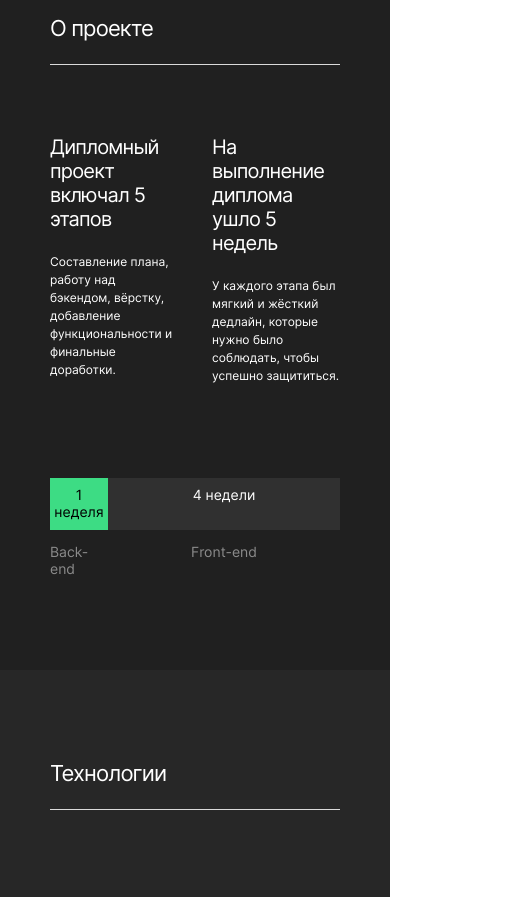
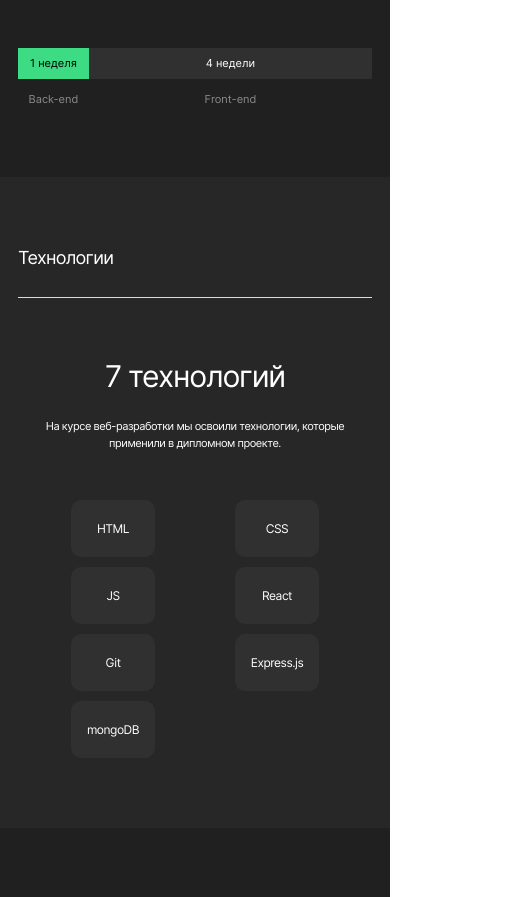
Before and after one commit to KseniiaDzhigun/movies-explorer-frontend, a React (Create React App) app: page / in a window 390 px wide. Shown: the part 1100-1997 px from the top of the page, 506 px wide, since content can reach past the window. Built offline with nearby package versions, Linux system fonts and the light colour scheme.

Commit message:
feat: main all sizes adaptive

```diff
--- a/src/components/AboutMe/AboutMe.css
+++ b/src/components/AboutMe/AboutMe.css
@@ -99,7 +99,27 @@
     }
 }
 
-@media screen and (max-width: 320px) {
+@media screen and (max-width: 604px) {
+    .me__info {
+        gap: 30px;
+    }
+
+    .me__name {
+        font-size: 30px;
+        line-height: 1.2;
+    }
+
+    .me__job-age {
+        font-size: 11px;
+    }
+
+    .me__detailed {
+        font-size: 11px;
+        line-height: 1.45;
+    }
+}
+
+@media screen and (max-width: 532px) {
     .me {
         margin: 0 14px;
         padding: 69px 0 0;
@@ -120,18 +140,10 @@
 
     .me__name {
         margin: 0 0 20px;
-        font-size: 30px;
-        line-height: 1.2;
-    }
-
-    .me__job-age {
-        font-size: 11px;
     }
 
     .me__detailed {
         margin: 20px 0 40px;
-        font-size: 11px;
-        line-height: 1.45;
     }
 
     .me__avatar {
--- a/src/components/AboutProject/AboutProject.css
+++ b/src/components/AboutProject/AboutProject.css
@@ -94,7 +94,14 @@
 
 }
 
-@media screen and (max-width: 320px) {
+@media screen and (max-width: 571px) {
+    .project__subtitle {
+        font-size: 18px;
+        line-height: 1.22;
+    }
+}
+
+@media screen and (max-width: 532px) {
     .project {
         margin: 0 18px;
         padding: 70px 0 67px;
@@ -113,8 +120,6 @@
 
     .project__subtitle {
         margin: 0 0 16px;
-        font-size: 18px;
-        line-height: 1.22;
     }
 
     .project__text {
--- a/src/components/Footer/Footer.css
+++ b/src/components/Footer/Footer.css
@@ -57,12 +57,12 @@
     }
 }
 
-@media screen and (max-width: 320px) {
+@media screen and (max-width: 532px) {
     .footer {
         margin: 0 10px;
         font-size: 12px;
         line-height: 1.25;
-        padding: 64px 0 20px;
+        padding: 67px 0 20px;
     }
 
     .footer__info {
--- a/src/components/Header/Header.css
+++ b/src/components/Header/Header.css
@@ -29,7 +29,7 @@
     }
 }
 
-@media screen and (max-width: 320px) {
+@media screen and (max-width: 532px) {
     .header {
         margin: 0 14px;
     }
--- a/src/components/Navigation/Navigation.css
+++ b/src/components/Navigation/Navigation.css
@@ -70,7 +70,7 @@
     padding: 9px 20px;
 }
 
-@media screen and (max-width: 320px) {
+@media screen and (max-width: 532px) {
     .nav__links_sign {
         gap: 14px;
     }
--- a/src/components/Portfolio/Portfolio.css
+++ b/src/components/Portfolio/Portfolio.css
@@ -42,7 +42,7 @@
     font-size: 30px;
     line-height: 1.67;
     letter-spacing: -0.04em;
-    padding-bottom: 17px;
+    padding-bottom: 16px;
 }
 
 .portfolio__link:hover {
@@ -70,7 +70,7 @@
     }
 }
 
-@media screen and (max-width: 320px) {
+@media screen and (max-width: 532px) {
     .portfolio {
         margin: 0 14px;
         padding: 69px 0;
--- a/src/components/Promo/Promo.css
+++ b/src/components/Promo/Promo.css
@@ -102,7 +102,7 @@
     }
 }
 
-@media screen and (max-width: 320px) {
+@media screen and (max-width: 656px) {
     .promo {
         padding-bottom: 30px;
     }
--- a/src/components/Techs/Techs.css
+++ b/src/components/Techs/Techs.css
@@ -82,6 +82,7 @@
 
     .techs__list {
         margin: 83px auto 0;
+        padding: 0 50px;
     }
 
     .techs__text_item {
@@ -91,7 +92,7 @@
     }
 }
 
-@media screen and (max-width: 320px) {
+@media screen and (max-width: 532px) {
     .techs {
         padding: 70px 0;
     }
@@ -110,7 +111,7 @@
 
     .techs__text_description {
         font-size: 11px;
-        margin: 0 18px;
+        margin: 0 33px;
     }
 
     .techs__list {
```
